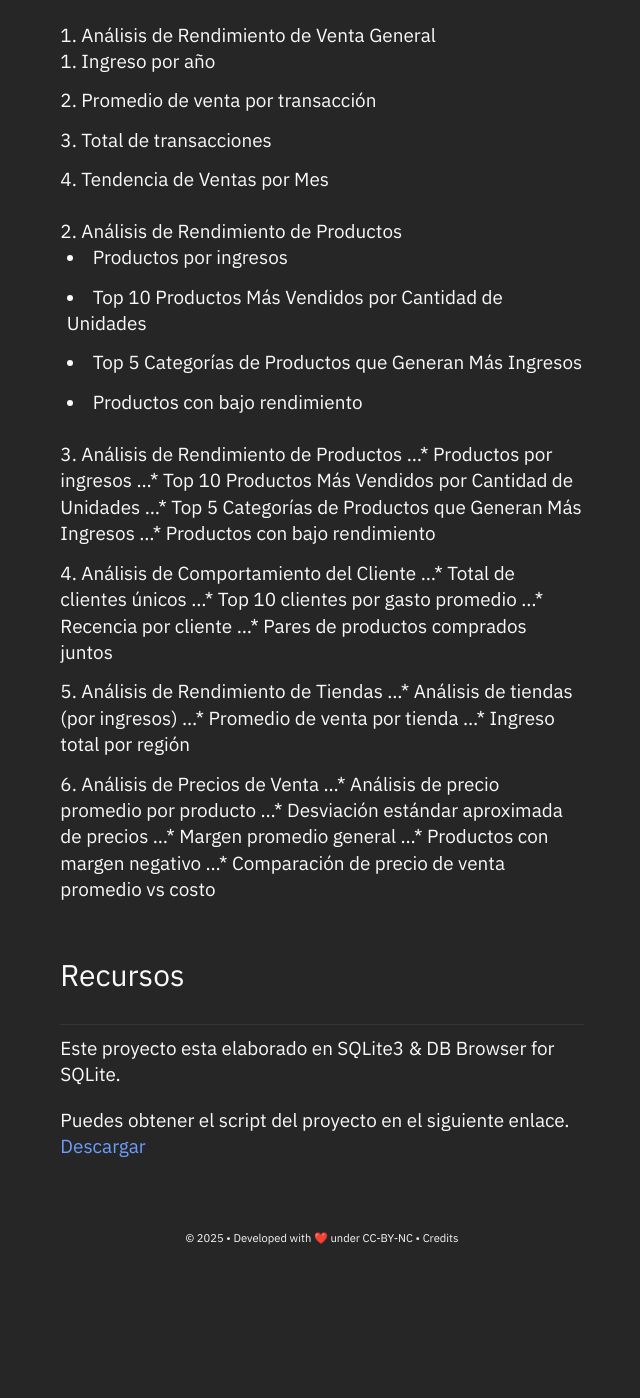
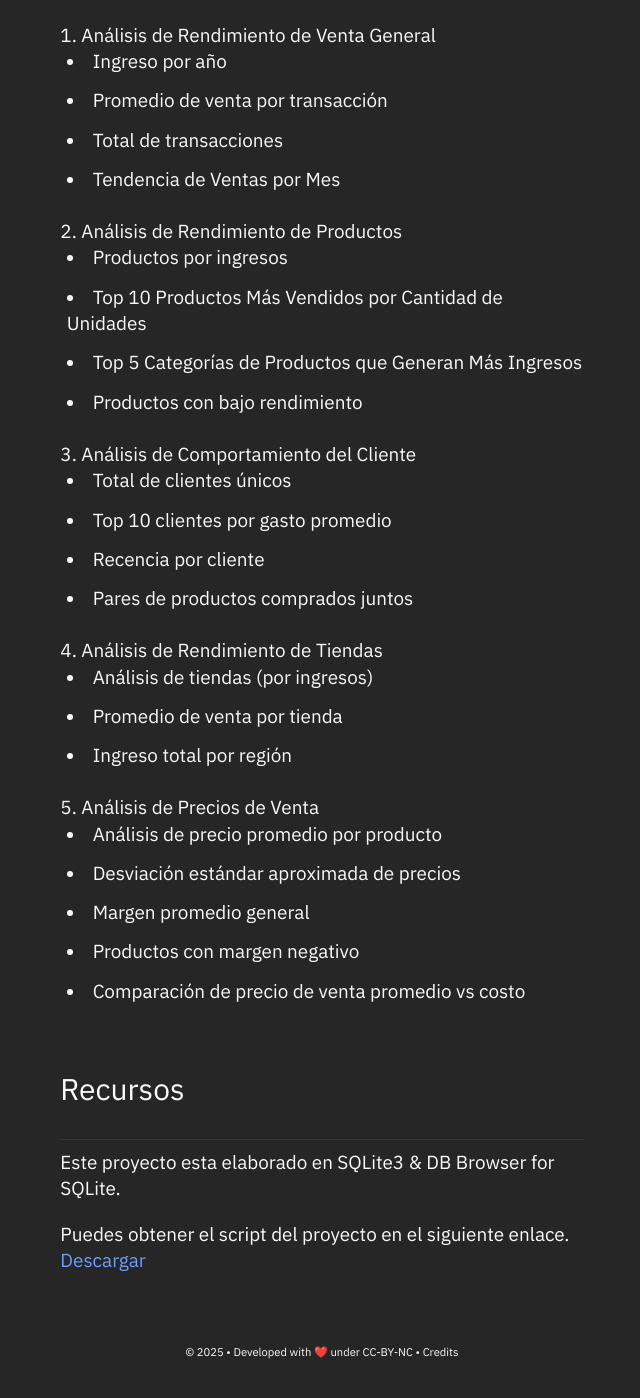
Before and after one commit to batistayureiba/batistayureiba.github.io, a Jekyll site: the page built from _notes/Public/Analisis de Venta e Inventario.md, in a window 1280 px wide and 1400 px high, scrolled down 4729 px. Shown: the whole window, without its empty margins (318-958 px from the left). Built offline with Jekyll 4.4.1, drawn with Linux system fonts in a browser that asks for light colours; before the commit the page ends 6015 px from its top, so only the background shows below that; some of the changed lines change nothing that is shown.

Commit message:
Update Analisis de Venta e Inventario.md
Listas desordenadas

```diff
--- a/_notes/Public/Analisis de Venta e Inventario.md
+++ b/_notes/Public/Analisis de Venta e Inventario.md
@@ -69,40 +69,34 @@ Finalmente este el total de objetos creados para el caso de estudio.
 Completado el diseño fisico de la base de datos. Podemos comenzar a listar las preguntas de analisis y e interpretar los resultados obtenidos
 
 1. Análisis de Rendimiento de Venta General
-   1. Ingreso por año
-   2. Promedio de venta por transacción
-   3. Total de transacciones
-   4. Tendencia de Ventas por Mes
+   - Ingreso por año
+   - Promedio de venta por transacción
+   - Total de transacciones
+   - Tendencia de Ventas por Mes
 
-3. Análisis de Rendimiento de Productos
+2. Análisis de Rendimiento de Productos
    - Productos por ingresos
    - Top 10 Productos Más Vendidos por Cantidad de Unidades
    - Top 5 Categorías de Productos que Generan Más Ingresos
    - Productos con bajo rendimiento
 
-4. Análisis de Rendimiento de Productos
-...* Productos por ingresos
-...* Top 10 Productos Más Vendidos por Cantidad de Unidades
-...* Top 5 Categorías de Productos que Generan Más Ingresos
-...* Productos con bajo rendimiento
+3. Análisis de Comportamiento del Cliente
+   - Total de clientes únicos
+   - Top 10 clientes por gasto promedio
+   - Recencia por cliente
+   - Pares de productos comprados juntos
 
-5. Análisis de Comportamiento del Cliente
-...* Total de clientes únicos
-...* Top 10 clientes por gasto promedio
-...* Recencia por cliente
-...* Pares de productos comprados juntos
+4. Análisis de Rendimiento de Tiendas
+   -  Análisis de tiendas (por ingresos)
+   -  Promedio de venta por tienda
+   -  Ingreso total por región
 
-6. Análisis de Rendimiento de Tiendas
-...* Análisis de tiendas (por ingresos)
-...* Promedio de venta por tienda
-...* Ingreso total por región
-
-7. Análisis de Precios de Venta
-...* Análisis de precio promedio por producto
-...* Desviación estándar aproximada de precios
-...* Margen promedio general
-...* Productos con margen negativo
-...* Comparación de precio de venta promedio vs costo
+5. Análisis de Precios de Venta
+   -  Análisis de precio promedio por producto
+   -  Desviación estándar aproximada de precios
+   -  Margen promedio general
+   -  Productos con margen negativo
+   -  Comparación de precio de venta promedio vs costo
 
 
 {:#resources}
```
